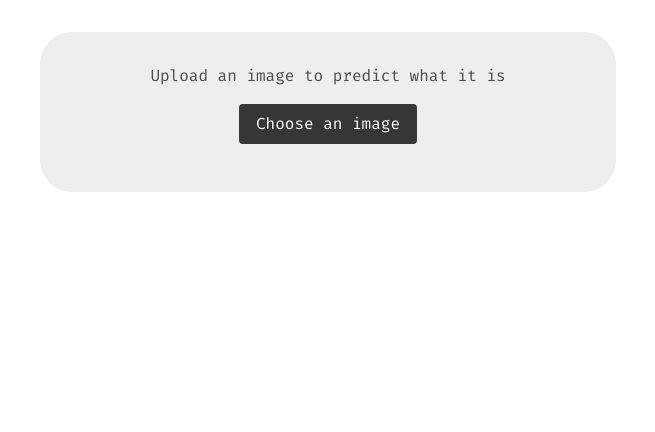
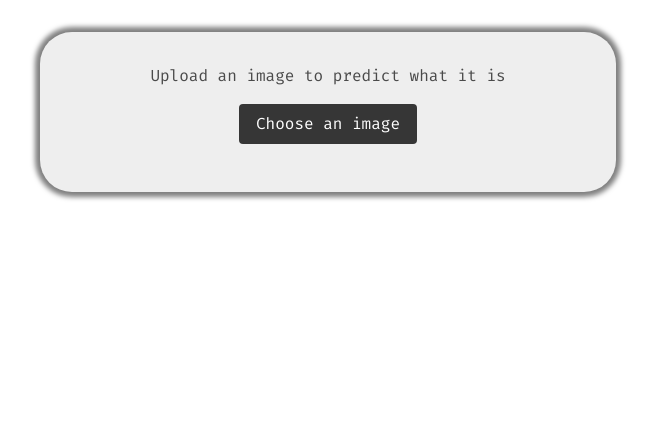
Before and after one commit to shoumikdey/brute-force, a Flask app: page / in a window 1280 px wide. Shown: the part 161-593 px from the top of the page, without its empty margins (312-967 px from the left). Run offline with Flask 2, Linux system fonts and the light colour scheme; some libraries are stand-ins or nearby versions.

Commit message:
Shadow border created

```diff
--- a/templates/index.html
+++ b/templates/index.html
@@ -30,6 +30,13 @@
         display: grid;
         grid-row-gap: 1em;
         padding: 2em;
+      }
+      .headshot {
+        box-shadow: 0 0 5px 5px rgba(0, 0, 0, 0.5);
+      }
+
+      .headshot-2 {
+        background-image: var(--img-url), linear-gradient(to bottom right, #ff3cac, #562b7c, #2b86c5);
       }
 
       .upload-text {
@@ -88,7 +95,7 @@
         <div class="prediction-area is-hidden">
           hi
         </div>
-        <div class="upload-div">
+        <div class="upload-div headshot headshot-2">
           <div class=" upload-text has-text-centered">
             <div class="upload-helper-text" id="prediction-placeholder">
               Upload an image to predict what it is
```
